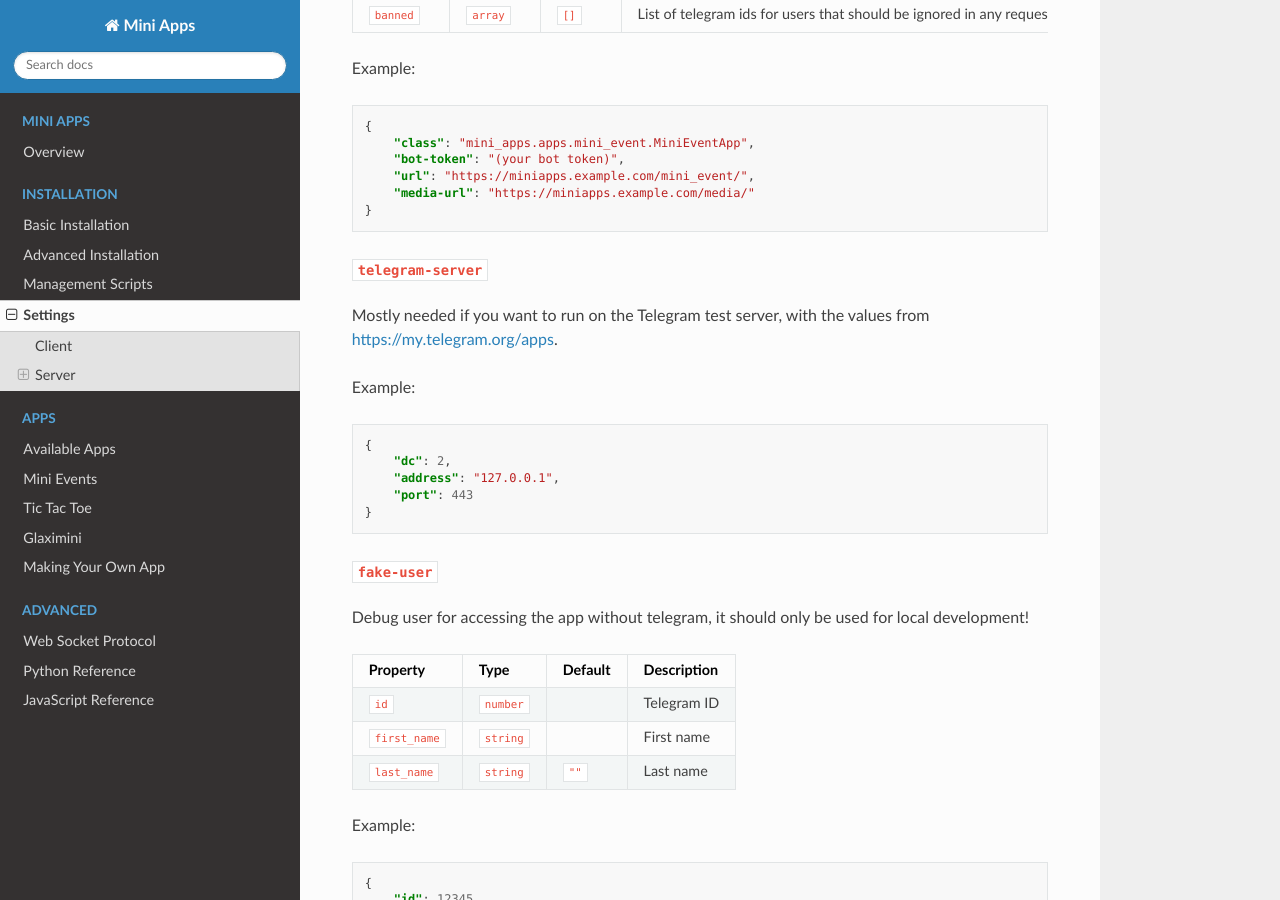
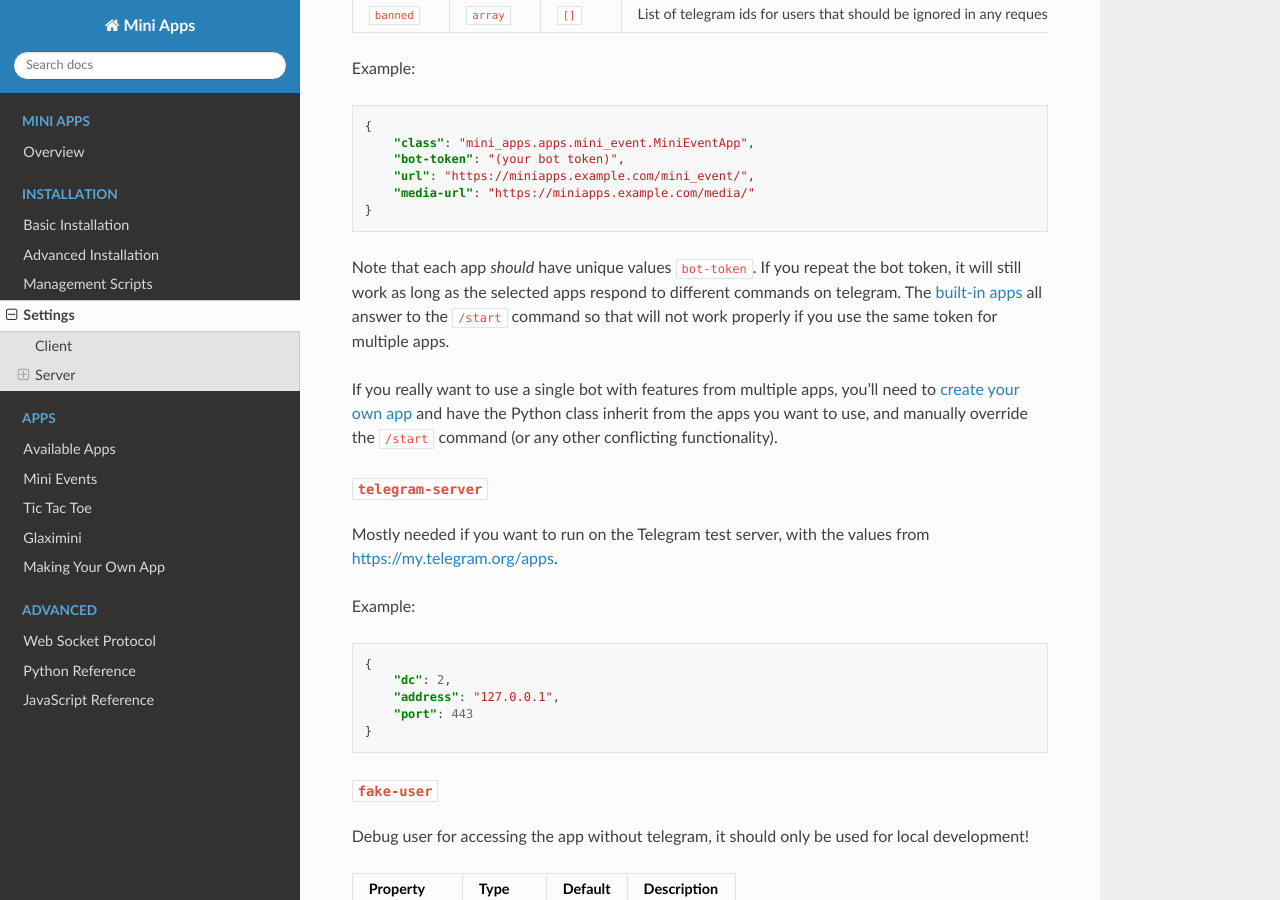
Before and after one commit to mbasaglia/mini_apps, a Sphinx documentation site: the page built from docs/installation/settings.md, in a window 1280 px wide and 900 px high, scrolled down 2991 px. Built offline with Sphinx 7.4.7 and the Read the Docs theme 2.0.0, drawn with Linux system fonts in a browser that asks for light colours; the version number could not be read and is left out.

Commit message:
Add a note on multiple apps

````diff
--- a/docs/installation/settings.md
+++ b/docs/installation/settings.md
@@ -147,6 +147,14 @@ Example:
 }
 ```
 
+Note that each app _should_ have unique values `bot-token`. If you repeat the bot token, it will still work as long as
+the selected apps respond to different commands on telegram. The [built-in apps](../apps/index.md) all answer to
+the `/start` command so that will not work properly if you use the same token for multiple apps.
+
+If you really want to use a single bot with features from multiple apps, you'll need to [create your own app](../apps/custom.md)
+and have the Python class inherit from the apps you want to use, and manually override the `/start` command (or any other
+conflicting functionality).
+
 #### `telegram-server`
 
 Mostly needed if you want to run on the Telegram test server, with the values from <https://my.telegram.org/apps>.
````
